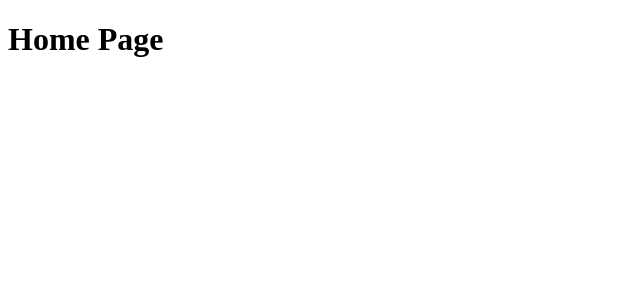
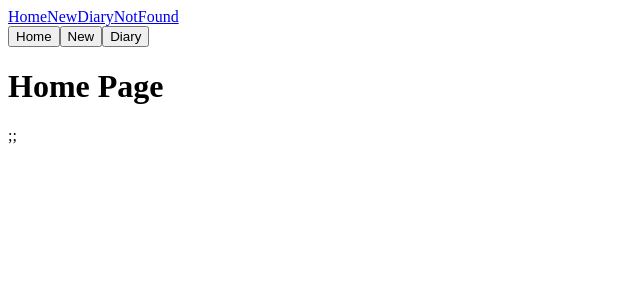
Before and after one commit to Team-KTP/emotional-diary, a React (Vite) app: page / in a window 1280 px wide. Shown: the top 300 px of the page, without its empty margins (0-640 px from the left). Built offline with nearby package versions, Linux system fonts and the light colour scheme.

Commit message:
Feat: Implement navigation links and buttons in App component

```diff
--- a/src/App.jsx
+++ b/src/App.jsx
@@ -3,7 +3,7 @@ import Home from "./pages/Home";
 import New from "./pages/New";
 import Diary from "./pages/Diary";
 import NotFound from "./pages/NotFound";
-import { Route, Routes } from "react-router-dom";
+import { Route, Routes, Link, useNavigate } from "react-router-dom";
 
 // 1. "/" : 모든 일기를 조회하는 페이지
 // 2. "/new" : 새로운 일기를 작성하는 페이지
@@ -11,20 +11,44 @@ import { Route, Routes } from "react-router-dom";
 // react에서는 페이지를 컴포넌트로 관리 하기에 각 페이지를 컴포넌트로 만들어야 함
 
 function App() {
+  const nav = useNavigate();
+
+  const onClickBtn = (path) => {
+    nav(path);
+  };
   return (
     // Routes : 여러 Route 컴포넌트를 감싸서 라우팅을 관리하는 역할 Routes안에는 Route 컴포넌트만 들어갈수있다.
     // Route : 각각의 경로와 해당 경로에 매핑되는 컴포넌트를 정의
     // path : URL 경로를 지정
     // element : 해당 경로에 매핑되는 컴포넌트를 지정
+
+    // Link : 페이지 이동을 위한 컴포넌트, a태그와 비슷하지만 새로고침 없이도 페이지 이동 가능
+    // 내부 링크를 생성할 떄 사용
+    // to : 이동할 경로를 지정
+
+    <>
+      <div>
+        <Link to="/">Home</Link>
+        <Link to="/new">New</Link>
+        <Link to="/diary">Diary</Link>
+        <Link to="/notfound">NotFound</Link>
+      </div>
+      <div>
+        <button onClick={() => onClickBtn("/")}>Home</button>
+        <button onClick={() => onClickBtn("/new")}>New</button>
+        <button onClick={() => onClickBtn("/diary")}>Diary</button>
+      </div>
       <Routes>
         <Route path="/" element={<Home />} />
         <Route path="/new" element={<New />} />
         <Route path="/diary" element={<Diary />} />
         <Route path="*" element={<NotFound />} />
       </Routes>
+      ;
+      <Routes />;
+    </>
     // 설정해 둔 경로가 아닌 다른 경로 접근 시 NotFound 컴포넌트 렌더링
   );
-  <Routes />;
 }
 
 export default App;
```
Lines whose indentation alone changed are shown as unchanged.
